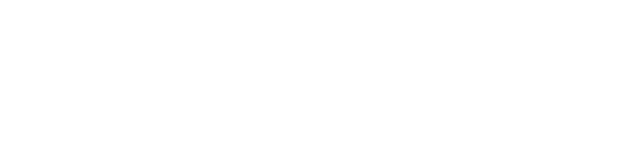
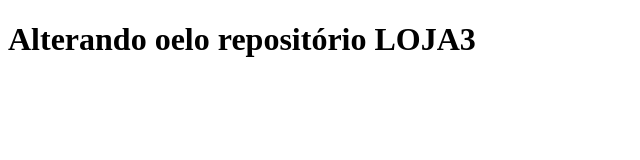
Before and after one commit to fred-lima/lojavirtual, a plain HTML site: page index.html in a window 1280 px wide. Shown: the whole page, without its empty margins (0-640 px from the left). Drawn offline with Linux system fonts and the light colour scheme.

Commit message:
editing inde & creating scrip.js

```diff
--- a/index.html
+++ b/index.html
@@ -6,6 +6,6 @@
     <title>Document</title>
 </head>
 <body>
-
+    <h1>Alterando oelo repositório LOJA3</h1>
 </body>
 </html>
--- /dev/null
+++ b/script.js
@@ -0,0 +1 @@
+console.log("Hello world")
```
